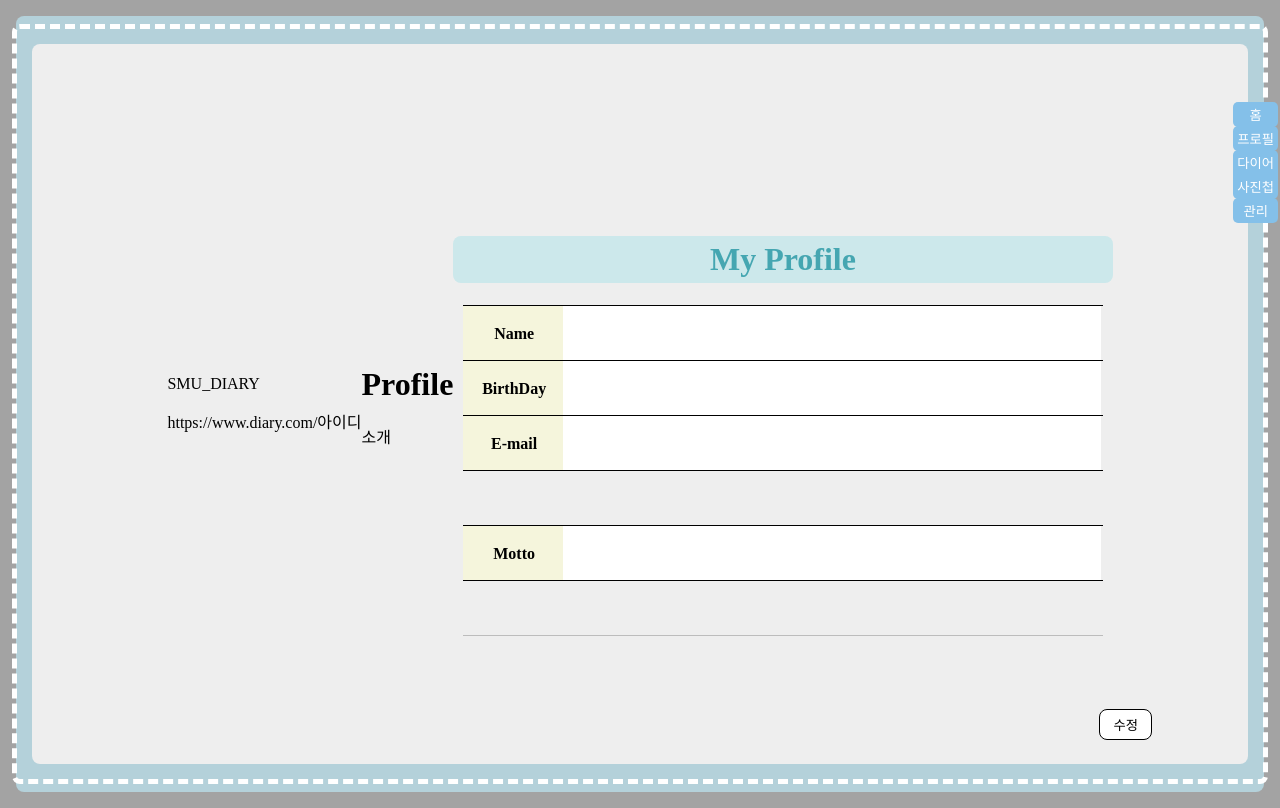
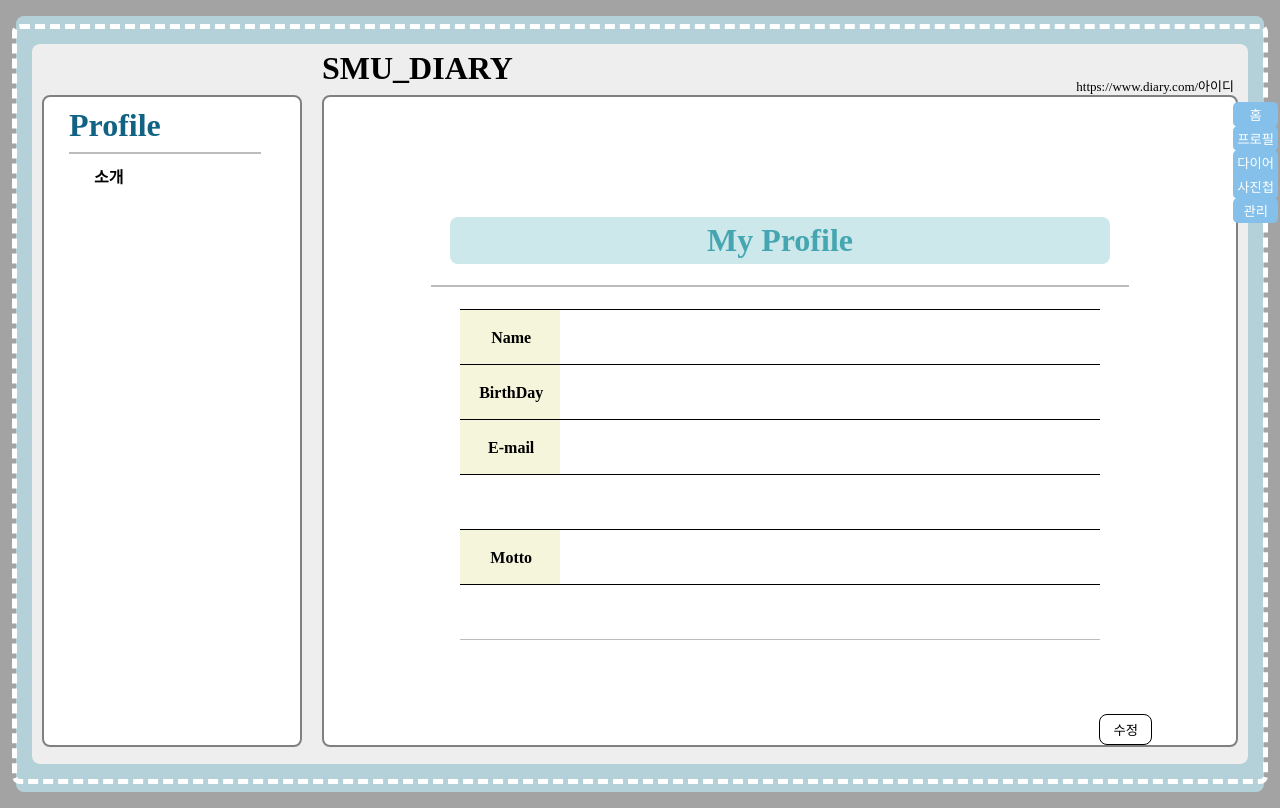
Before and after one commit to cheongna/SMU_DIARY, a plain HTML site: page front/seomyeonggwan/profile_part/profile_info.html in a window 1280 px wide. Drawn offline with Linux system fonts and the light colour scheme.

Commit message:
html 태그들의 속성 값 일부 변경으로 인해 css 코드도 변경

```diff
--- a/front/seomyeonggwan/profile_part/profile_info.css
+++ b/front/seomyeonggwan/profile_part/profile_info.css
@@ -23,6 +23,7 @@ body {
     display: flex;
 }
 
+/* 다이어리 영역 */
 #diary {
     width: 95vw;
     height: 90vh; /* 상하 여백을 두기 위해 조정 */
@@ -34,21 +35,23 @@ body {
     align-items: center; /* 세로 중앙 정렬 */
 }
 
-#lTop {
+/* 다이어리 왼쪽 상단 영역 */
+#leftTopArea {
     width: 20vw;
     margin-right: 20px;
 }
 
-#rTop {
+/* 다이어리 오른쪽 상단 영역 */
+#rightTopArea {
     width: 75%;
 }
 
-#rTop > p {
+#rightTopArea > p {
     display: inline;
 }
 
 /* 사용자 다이어리 이름 글꼴 꾸미기 및 위치 배치 */
-#rTop > p:first-child {
+#rightTopArea > p:first-child {
     float: left;
     font-size: xx-large;
     font-weight: bold;
@@ -56,13 +59,14 @@ body {
 }
 
 /* 사용자 다이어리 주소 글꼴 꾸미기 및 위치 배치 */
-#rTop > p:last-child {
+#rightTopArea > p:last-child {
     float: right;
     font-size: small;
     margin: 4vh 0 0 0;
 }
 
-#introduce {
+/* 다이어리 왼쪽 하단 영역 */
+#leftArea {
     width: 20vw;
     height: 90%;
     border: 2px solid grey;
@@ -72,13 +76,13 @@ body {
     margin-bottom: 20px;
 }
 
-#introduce > h1 {
+#leftArea > h1 {
     margin: 10px 0;
     padding-left: 25px;
     color: rgb(18, 99, 131);
 }
 
-#introduce > h1:after {
+#leftArea > h1:after {
     content: "";
     display: block;
     width: 15vw;
@@ -86,13 +90,14 @@ body {
     margin: 8px 0;
 }
 
-#introduce > p {
+#leftArea > p {
     margin: 0;
     padding-left: 50px;
     font-weight: 800;
 }
 
-#profile {
+/* 다이어리 오른쪽 하단 영역 */
+#rightArea {
     width: 75%;
     height: 90%;
     border: 2px solid grey;
@@ -102,7 +107,7 @@ body {
 }
 
 /* 선 긋기 */
-#profile > h1:after {
+#rightArea > h1:after {
     content: "";
     display: block;
     width: 53vw;
```
